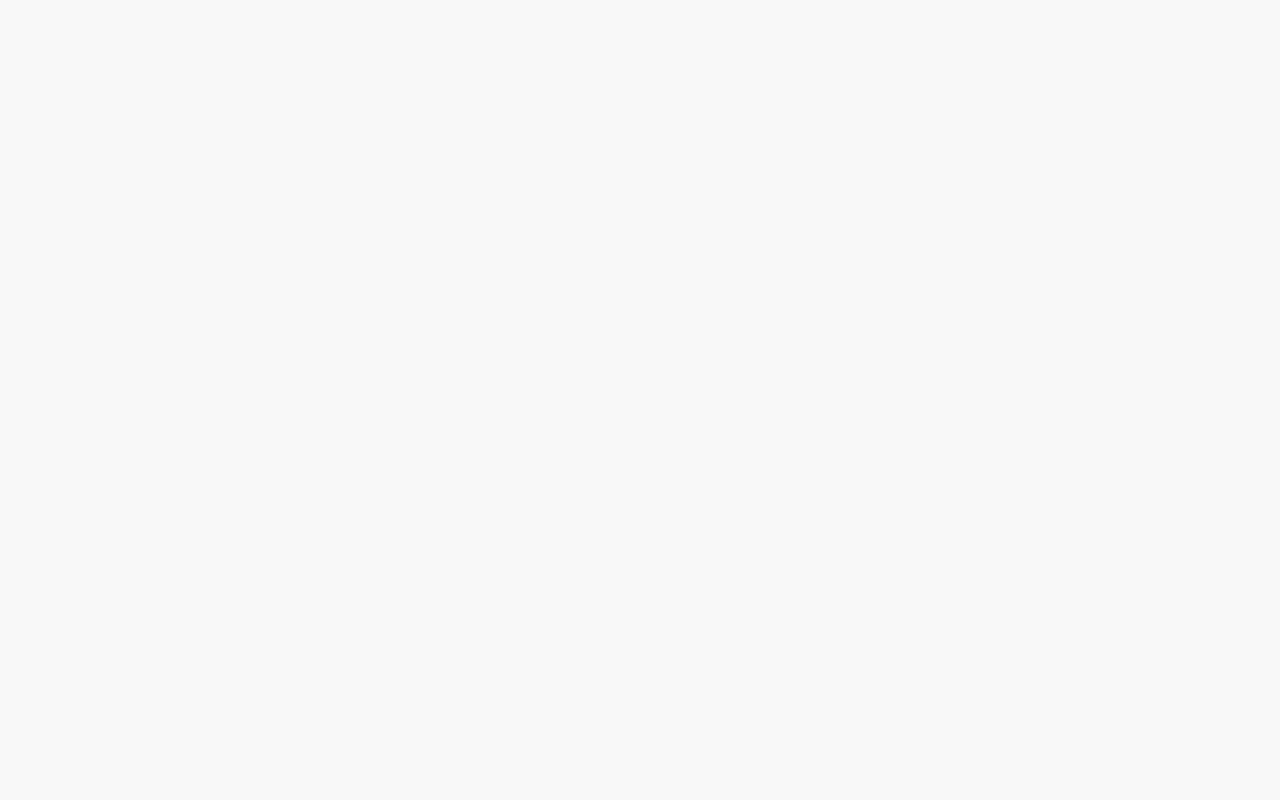
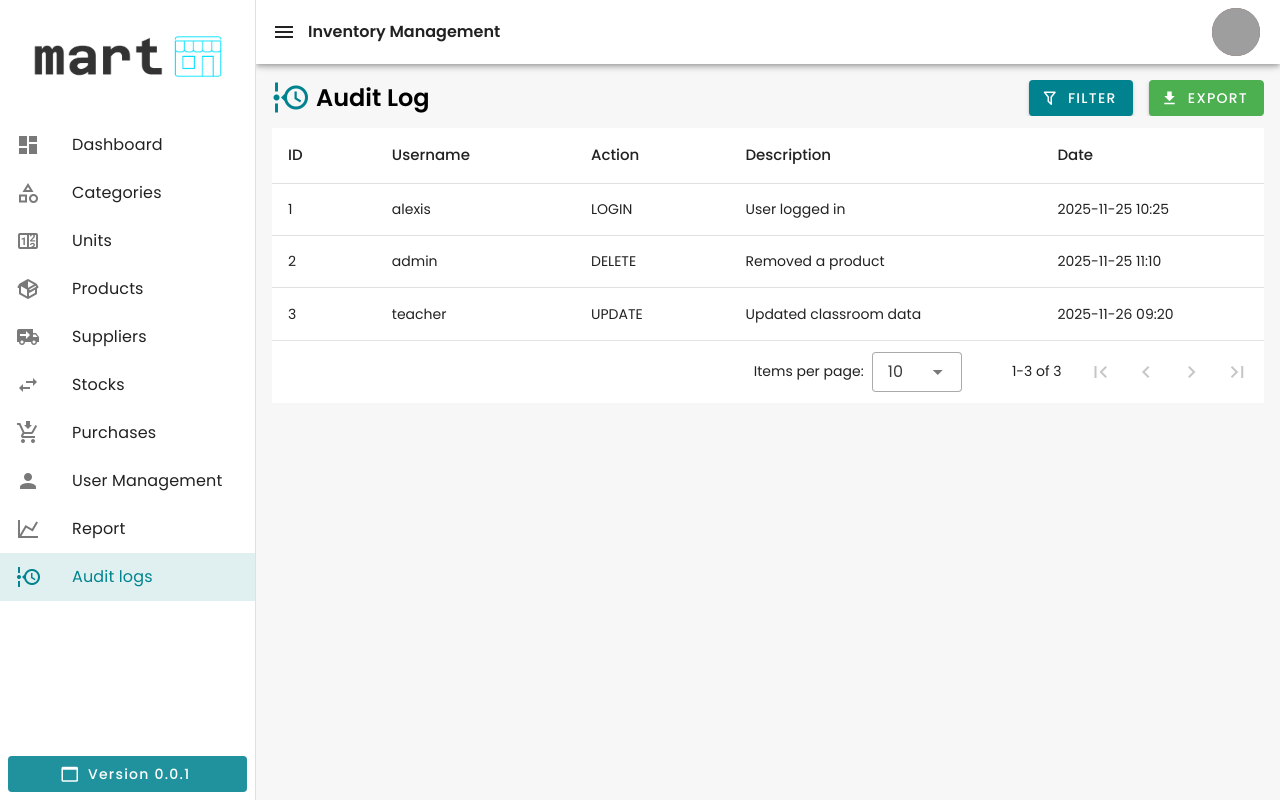
Before and after one commit to Nong-Phloeut/Inventory-Management-Project, a Vue app in the folder frontend/: page /audit-logs in a window 1280 px wide. Before the commit this address had no page. Built offline with nearby package versions, Linux system fonts and the light colour scheme; grey boxes are pictures that could not be loaded.

Commit message:
feat(audit-log): implememt audit log featur

```diff
--- a/frontend/src/components/layout/Sidebar.vue
+++ b/frontend/src/components/layout/Sidebar.vue
@@ -102,7 +102,7 @@
         {
           path: '/audit-logs',
           title: 'Audit logs',
-          icon: 'mdi-chart-line'
+          icon: 'mdi-timeline-clock-outline'
         }
       ]
     })
--- a/frontend/src/router/index.js
+++ b/frontend/src/router/index.js
@@ -89,6 +89,12 @@ const routes = [
         meta: { requiresAuth: true }
       },
       {
+        path: '/audit-logs',
+        name: 'AuditLogs',
+        component: () => import('@/views/AuditLogPage.vue'),
+        meta: { requiresAuth: true }
+      },
+      {
         path: '/sales',
         name: 'Sales',
         component: () => import('@/views/stocks/SalesManagement.vue'),
--- /dev/null
+++ b/frontend/src/stores/auditLogStore.js
@@ -0,0 +1,82 @@
+import { defineStore } from 'pinia'
+
+export const useAuditLogStore = defineStore('auditLogStore', {
+  state: () => ({
+    logs: [
+      {
+        id: 1,
+        username: 'alexis',
+        action: 'LOGIN',
+        description: 'User logged in',
+        created_at: '2025-11-25 10:25'
+      },
+      {
+        id: 2,
+        username: 'admin',
+        action: 'DELETE',
+        description: 'Removed a product',
+        created_at: '2025-11-25 11:10'
+      },
+      {
+        id: 3,
+        username: 'teacher',
+        action: 'UPDATE',
+        description: 'Updated classroom data',
+        created_at: '2025-11-26 09:20'
+      }
+    ],
+    filters: {
+      keyword: '',
+      startDate: null,
+      endDate: null
+    }
+  }),
+
+  getters: {
+    filteredLogs(state) {
+      return state.logs.filter(log => {
+        const matchKeyword =
+          state.filters.keyword === '' ||
+          log.username.toLowerCase().includes(state.filters.keyword.toLowerCase()) ||
+          log.action.toLowerCase().includes(state.filters.keyword.toLowerCase()) ||
+          log.description.toLowerCase().includes(state.filters.keyword.toLowerCase())
+
+        const created = new Date(log.created_at)
+        const start = state.filters.startDate ? new Date(state.filters.startDate) : null
+        const end = state.filters.endDate ? new Date(state.filters.endDate) : null
+
+        const matchDate =
+          (!start || created >= start) &&
+          (!end || created <= end)
+
+        return matchKeyword && matchDate
+      })
+    }
+  },
+
+  actions: {
+    setFilter(key, value) {
+      this.filters[key] = value
+    },
+
+    exportCSV() {
+      const headers = ['ID', 'Username', 'Action', 'Description', 'Date']
+      const rows = this.filteredLogs.map(log => [
+        log.id,
+        log.username,
+        log.action,
+        log.description,
+        log.created_at
+      ])
+
+      let csvContent =
+        'data:text/csv;charset=utf-8,' +
+        [headers.join(','), ...rows.map(row => row.join(','))].join('\n')
+
+      const link = document.createElement('a')
+      link.href = encodeURI(csvContent)
+      link.download = 'AuditLogs.csv'
+      link.click()
+    }
+  }
+})
--- /dev/null
+++ b/frontend/src/views/AuditLogPage.vue
@@ -0,0 +1,228 @@
+<template>
+  <v-container fluid class="pa-0">
+    <!-- Title & Buttons -->
+    <custom-title icon="mdi-timeline-clock-outline">
+      Audit Log
+      <template #right>
+        <v-btn
+          color="primary"
+          prepend-icon="mdi-filter-outline"
+          class="me-4"
+          @click="toggleFilterForm"
+        >
+          Filter
+        </v-btn>
+
+        <v-btn
+          color="green"
+          prepend-icon="mdi-download"
+          @click="toggleExportForm"
+        >
+          Export
+        </v-btn>
+      </template>
+    </custom-title>
+
+    <!-- FILTER FORM -->
+    <v-card class="mb-4 pa-4" elevation="0" v-show="showFilterForm">
+      <v-row>
+        <v-col cols="12" md="3">
+          <v-text-field
+            v-model="formFilters.keyword"
+            label="Search keyword"
+            prepend-inner-icon="mdi-magnify"
+            clearable
+            hide-details
+          />
+        </v-col>
+
+        <v-col cols="12" md="3">
+          <v-date-input
+            v-model="formFilters.startDate"
+            label="Start Date"
+            clearable
+            hide-details="auto"
+          />
+        </v-col>
+
+        <v-col cols="12" md="3">
+          <v-date-input
+            v-model="formFilters.endDate"
+            label="End Date"
+            clearable
+            hide-details="auto"
+          />
+        </v-col>
+
+        <v-col cols="12" md="3" class="d-flex align-center">
+          <v-btn
+            color="primary"
+            prepend-icon="mdi-filter-outline"
+            @click="applyFilter"
+          >
+            Apply Filter
+          </v-btn>
+          <v-btn class="ms-3" variant="outlined" @click="resetFilter">Reset</v-btn>
+        </v-col>
+      </v-row>
+    </v-card>
+
+    <!-- EXPORT FORM -->
+    <v-card class="mb-4 pa-4" elevation="0" v-show="showExportForm">
+      <v-row class="align-center">
+        <v-col cols="12" md="4">
+          <v-date-input
+            v-model="exportDates.startDate"
+            label="Start Date"
+            :error="!!exportErrors.start"
+            :error-messages="exportErrors.start"
+            clearable
+          />
+        </v-col>
+
+        <v-col cols="12" md="4">
+          <v-date-input
+            v-model="exportDates.endDate"
+            label="End Date"
+            :error="!!exportErrors.end"
+            :error-messages="exportErrors.end"
+            clearable
+          />
+        </v-col>
+
+        <v-col cols="12" md="4" class="d-flex align-center mb-4">
+          <v-btn
+            color="green"
+            prepend-icon="mdi-microsoft-excel"
+            :disabled="!isDateRangeValid"
+            @click="handleExport"
+          >
+            Generate
+          </v-btn>
+
+          <v-btn class="ms-3" variant="outlined" @click="closeExportForm">
+            Cancel
+          </v-btn>
+        </v-col>
+      </v-row>
+    </v-card>
+
+    <!-- Audit Table -->
+    <v-data-table
+      :headers="headers"
+      :items="store.filteredLogs"
+      class="elevation-0"
+    ></v-data-table>
+  </v-container>
+</template>
+
+<script setup>
+  import { ref, reactive, computed, watch } from 'vue'
+  import { useAuditLogStore } from '@/stores/auditLogStore'
+
+  const store = useAuditLogStore()
+
+  // UI state
+  const showFilterForm = ref(false)
+  const showExportForm = ref(false)
+
+  // Filter Form
+  const toggleFilterForm = () => {
+    showFilterForm.value = !showFilterForm.value
+    showExportForm.value = false
+  }
+
+  const formFilters = reactive({
+    keyword: null,
+    startDate: null,
+    endDate: null
+  })
+
+  const applyFilter = () => {
+    // todo call api end point from store
+  }
+
+  const resetFilter = () => {
+    formFilters.keyword = ''
+    formFilters.startDate = null
+    formFilters.endDate = null
+  }
+
+  // Export Form
+  const exportDates = reactive({
+    startDate: store.filters.startDate || null,
+    endDate: store.filters.endDate || null
+  })
+
+  const exportErrors = reactive({
+    start: '',
+    end: ''
+  })
+
+  // Show/hide export form
+  const toggleExportForm = () => {
+    showExportForm.value = !showExportForm.value
+    showFilterForm.value = false
+    clearExportErrors()
+  }
+
+  // Close export form
+  const closeExportForm = () => {
+    showExportForm.value = false
+    clearExportErrors()
+  }
+
+  // Clear errors
+  const clearExportErrors = () => {
+    exportErrors.start = ''
+    exportErrors.end = ''
+  }
+
+  // Computed: check date range validity live
+  const isDateRangeValid = computed(() => {
+    clearExportErrors()
+    const start = exportDates.startDate
+    const end = exportDates.endDate
+
+    if (!start || !end) return false
+
+    if (new Date(start) > new Date(end)) {
+      exportErrors.end = 'End Date cannot be earlier than Start Date'
+      return false
+    }
+
+    return true
+  })
+
+  // Handle export
+  const handleExport = () => {
+    if (!isDateRangeValid.value) return
+
+    // Optionally update store.filters to export dates
+    const prevStart = store.filters.startDate
+    const prevEnd = store.filters.endDate
+
+    store.filters.startDate = exportDates.startDate
+    store.filters.endDate = exportDates.endDate
+
+    store.exportCSV({
+      startDate: exportDates.startDate,
+      endDate: exportDates.endDate
+    })
+
+    // Restore previous filter state
+    store.filters.startDate = prevStart
+    store.filters.endDate = prevEnd
+
+    closeExportForm()
+  }
+
+  // Table headers
+  const headers = ref([
+    { title: 'ID', key: 'id' },
+    { title: 'Username', key: 'username' },
+    { title: 'Action', key: 'action' },
+    { title: 'Description', key: 'description' },
+    { title: 'Date', key: 'created_at' }
+  ])
+</script>
```
Also changed, not shown: 1 other file (tests, documents, lock files or other folders).
